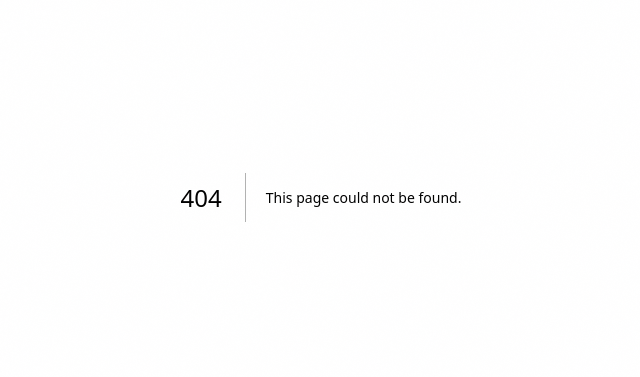
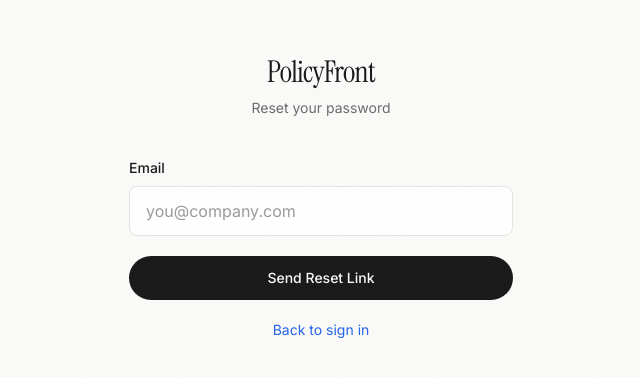
Before and after one commit to SamRomain93/policyfront, a Next.js app in the folder app/: page /reset-password in a window 1280 px wide. Before the commit this address had no page. Shown: the part 203-580 px from the top of the page, without its empty margins (319-959 px from the left). Built offline with nearby package versions, Linux system fonts and the light colour scheme.

Commit message:
Password reset flow: forgot link, email reset, update password page

```diff
--- /dev/null
+++ b/app/app/api/auth/reset/route.ts
@@ -0,0 +1,29 @@
+import { getSupabase } from '@/app/lib/supabase'
+import { NextResponse } from 'next/server'
+
+export async function POST(request: Request) {
+  try {
+    const { email } = await request.json()
+    if (!email) {
+      return NextResponse.json({ error: 'Email required' }, { status: 400 })
+    }
+
+    const supabase = getSupabase()
+    if (!supabase) {
+      return NextResponse.json({ error: 'Not configured' }, { status: 503 })
+    }
+
+    const { error } = await supabase.auth.resetPasswordForEmail(email, {
+      redirectTo: 'https://policyfront.io/update-password',
+    })
+
+    if (error) {
+      console.error('Reset error:', error.message)
+    }
+
+    // Always return success to prevent email enumeration
+    return NextResponse.json({ success: true })
+  } catch {
+    return NextResponse.json({ error: 'Server error' }, { status: 500 })
+  }
+}
--- a/app/app/login/page.tsx
+++ b/app/app/login/page.tsx
@@ -112,7 +112,12 @@
             />
           </div>
           <div>
-            <label className="block text-sm font-medium mb-2">Password</label>
+            <div className="flex items-center justify-between mb-2">
+              <label className="text-sm font-medium">Password</label>
+              <Link href="/reset-password" className="text-xs text-accent hover:underline">
+                Forgot password?
+              </Link>
+            </div>
             <input
               type="password"
               value={password}
--- /dev/null
+++ b/app/app/reset-password/page.tsx
@@ -0,0 +1,85 @@
+'use client'
+
+import { useState } from 'react'
+import Link from 'next/link'
+
+export default function ResetPasswordPage() {
+  const [email, setEmail] = useState('')
+  const [loading, setLoading] = useState(false)
+  const [sent, setSent] = useState(false)
+
+  const handleSubmit = async (e: React.FormEvent) => {
+    e.preventDefault()
+    if (!email) return
+
+    setLoading(true)
+    await fetch('/api/auth/reset', {
+      method: 'POST',
+      headers: { 'Content-Type': 'application/json' },
+      body: JSON.stringify({ email }),
+    })
+    setSent(true)
+    setLoading(false)
+  }
+
+  return (
+    <div className="min-h-screen bg-cream-50 flex items-center justify-center px-6">
+      <div className="w-full max-w-sm">
+        <div className="text-center mb-10">
+          <Link href="/" className="font-[family-name:var(--font-serif)] text-3xl tracking-tight mb-2 inline-block">
+            PolicyFront
+          </Link>
+          <p className="text-sm text-muted">Reset your password</p>
+        </div>
+
+        {sent ? (
+          <div className="text-center">
+            <div className="w-12 h-12 rounded-full bg-emerald-50 flex items-center justify-center mx-auto mb-4">
+              <svg className="w-6 h-6 text-emerald-600" fill="none" stroke="currentColor" viewBox="0 0 24 24" strokeWidth={2}>
+                <path strokeLinecap="round" strokeLinejoin="round" d="M5 13l4 4L19 7" />
+              </svg>
+            </div>
+            <h2 className="font-semibold text-lg mb-2">Check your email</h2>
+            <p className="text-sm text-muted mb-6">
+              If an account exists for {email}, you&apos;ll receive a password reset link.
+            </p>
+            <Link href="/login" className="text-sm text-accent hover:underline">
+              Back to sign in
+            </Link>
+          </div>
+        ) : (
+          <form onSubmit={handleSubmit} className="space-y-5">
+            <div>
+              <label className="block text-sm font-medium mb-2">Email</label>
+              <input
+                type="email"
+                value={email}
+                onChange={(e) => setEmail(e.target.value)}
+                required
+                autoComplete="email"
+                className="w-full px-4 py-3 rounded-lg border border-border bg-white text-near-black placeholder:text-light-muted focus:outline-none focus:border-accent/40 focus:ring-2 focus:ring-accent/10 transition"
+                placeholder="you@company.com"
+              />
+            </div>
+
+            <button
+              type="submit"
+              disabled={loading}
+              className="w-full bg-near-black text-cream-50 py-3 rounded-full text-sm font-medium hover:bg-near-black/85 transition disabled:opacity-50 flex items-center justify-center"
+            >
+              {loading ? (
+                <span className="w-5 h-5 border-2 border-current border-t-transparent rounded-full animate-spin" />
+              ) : (
+                'Send Reset Link'
+              )}
+            </button>
+
+            <p className="text-center text-sm text-muted">
+              <Link href="/login" className="text-accent hover:underline">Back to sign in</Link>
+            </p>
+          </form>
+        )}
+      </div>
+    </div>
+  )
+}
--- /dev/null
+++ b/app/app/update-password/page.tsx
@@ -0,0 +1,133 @@
+'use client'
+
+import { useState, useEffect } from 'react'
+import { supabase } from '@/app/lib/supabase-browser'
+import { useRouter } from 'next/navigation'
+import Link from 'next/link'
+
+export default function UpdatePasswordPage() {
+  const [password, setPassword] = useState('')
+  const [confirm, setConfirm] = useState('')
+  const [loading, setLoading] = useState(false)
+  const [error, setError] = useState('')
+  const [success, setSuccess] = useState(false)
+  const [ready, setReady] = useState(false)
+  const router = useRouter()
+
+  useEffect(() => {
+    // Supabase auto-detects the recovery token from the URL hash
+    supabase.auth.onAuthStateChange((event) => {
+      if (event === 'PASSWORD_RECOVERY') {
+        setReady(true)
+      }
+    })
+
+    // Also check if already in a session (token already processed)
+    supabase.auth.getSession().then(({ data: { session } }) => {
+      if (session) setReady(true)
+    })
+  }, [])
+
+  const handleSubmit = async (e: React.FormEvent) => {
+    e.preventDefault()
+    setError('')
+
+    if (password.length < 12) {
+      setError('Password must be at least 12 characters')
+      return
+    }
+    if (password !== confirm) {
+      setError('Passwords do not match')
+      return
+    }
+
+    setLoading(true)
+    const { error: updateError } = await supabase.auth.updateUser({
+      password,
+    })
+
+    if (updateError) {
+      setError(updateError.message)
+      setLoading(false)
+      return
+    }
+
+    setSuccess(true)
+    setTimeout(() => router.push('/dashboard'), 2000)
+  }
+
+  return (
+    <div className="min-h-screen bg-cream-50 flex items-center justify-center px-6">
+      <div className="w-full max-w-sm">
+        <div className="text-center mb-10">
+          <Link href="/" className="font-[family-name:var(--font-serif)] text-3xl tracking-tight mb-2 inline-block">
+            PolicyFront
+          </Link>
+          <p className="text-sm text-muted">Set a new password</p>
+        </div>
+
+        {success ? (
+          <div className="text-center">
+            <div className="w-12 h-12 rounded-full bg-emerald-50 flex items-center justify-center mx-auto mb-4">
+              <svg className="w-6 h-6 text-emerald-600" fill="none" stroke="currentColor" viewBox="0 0 24 24" strokeWidth={2}>
+                <path strokeLinecap="round" strokeLinejoin="round" d="M5 13l4 4L19 7" />
+              </svg>
+            </div>
+            <h2 className="font-semibold text-lg mb-2">Password updated</h2>
+            <p className="text-sm text-muted">Redirecting to dashboard...</p>
+          </div>
+        ) : !ready ? (
+          <div className="text-center">
+            <div className="w-8 h-8 border-2 border-accent border-t-transparent rounded-full animate-spin mx-auto mb-4" />
+            <p className="text-sm text-muted">Verifying reset link...</p>
+          </div>
+        ) : (
+          <form onSubmit={handleSubmit} className="space-y-5">
+            <div>
+              <label className="block text-sm font-medium mb-2">New Password</label>
+              <input
+                type="password"
+                value={password}
+                onChange={(e) => setPassword(e.target.value)}
+                required
+                autoComplete="new-password"
+                className="w-full px-4 py-3 rounded-lg border border-border bg-white text-near-black placeholder:text-light-muted focus:outline-none focus:border-accent/40 focus:ring-2 focus:ring-accent/10 transition"
+                placeholder="Min 12 characters"
+              />
+            </div>
+            <div>
+              <label className="block text-sm font-medium mb-2">Confirm Password</label>
+              <input
+                type="password"
+                value={confirm}
+                onChange={(e) => setConfirm(e.target.value)}
+                required
+                autoComplete="new-password"
+                className="w-full px-4 py-3 rounded-lg border border-border bg-white text-near-black placeholder:text-light-muted focus:outline-none focus:border-accent/40 focus:ring-2 focus:ring-accent/10 transition"
+                placeholder="Confirm password"
+              />
+            </div>
+
+            {error && (
+              <div className="text-sm text-red-600 bg-red-50 px-4 py-2.5 rounded-lg">
+                {error}
+              </div>
+            )}
+
+            <button
+              type="submit"
+              disabled={loading}
+              className="w-full bg-near-black text-cream-50 py-3 rounded-full text-sm font-medium hover:bg-near-black/85 transition disabled:opacity-50 flex items-center justify-center"
+            >
+              {loading ? (
+                <span className="w-5 h-5 border-2 border-current border-t-transparent rounded-full animate-spin" />
+              ) : (
+                'Update Password'
+              )}
+            </button>
+          </form>
+        )}
+      </div>
+    </div>
+  )
+}
```
